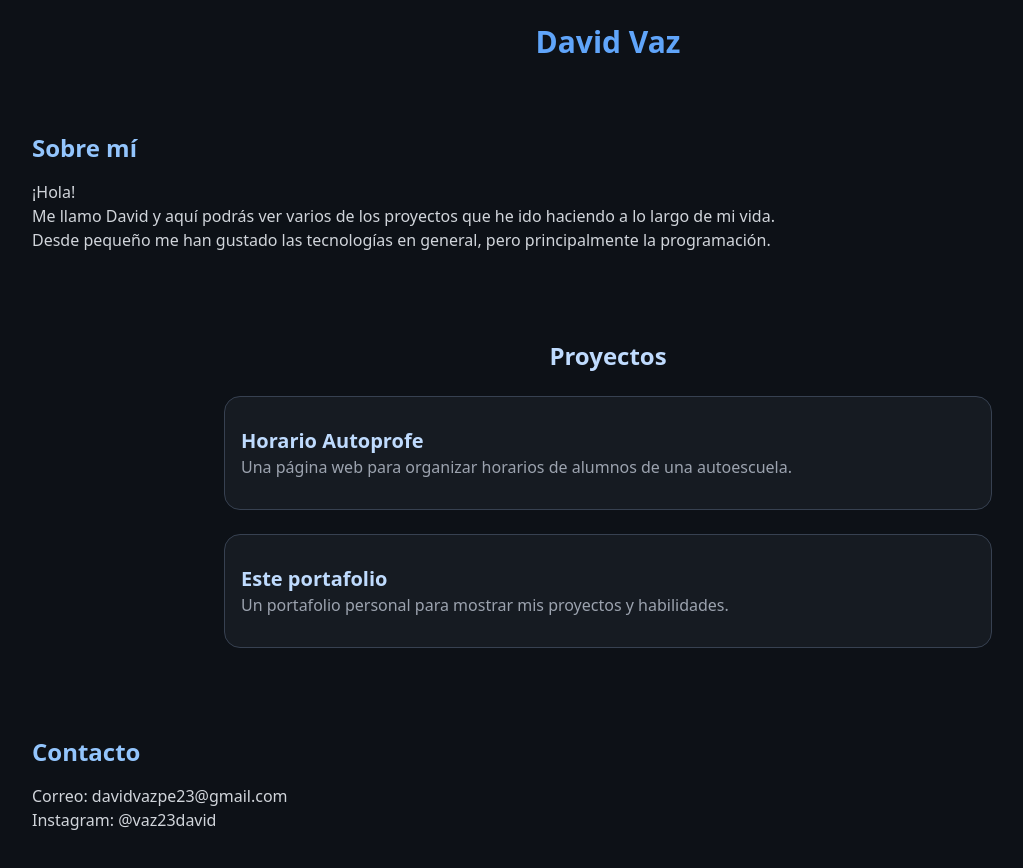
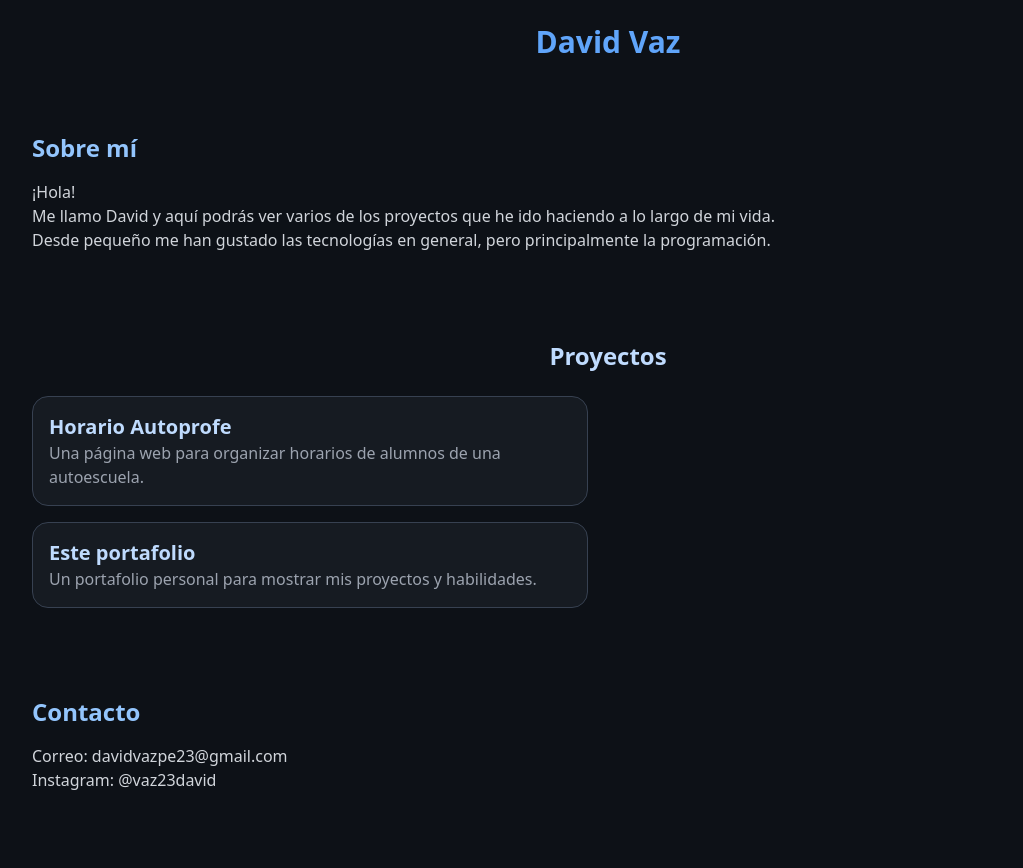
Before and after one commit to Davivp23/DavidVaz, a React (Vite) app: page / in a window 1280 px wide. Shown: the top 868 px of the page, without its empty margins (32-1055 px from the left). After the commit the page ends 800 px from the top, so only its background shows below. Built offline with nearby package versions, Linux system fonts and the light colour scheme.

Commit message:
Refactor Projects component: improve layout and add hover functionality for project images

```diff
--- a/src/components/Projects.jsx
+++ b/src/components/Projects.jsx
@@ -1,29 +1,41 @@
-import React from 'react';
+import React, { useState } from 'react';
 import { Link } from 'react-router-dom';
 import projects from '../data/projects';
 
 export default function Projects() {
+  const [hoveredProject, setHoveredProject] = useState(null);
+
   return (
     <section className="py-10">
       <h2 className="text-2xl font-bold mb-6 text-center text-blue-200">Proyectos</h2>
-      <div className="flex flex-col gap-6 max-w-3xl mx-auto">
-        {projects.map((project) => (
-          <Link
-            key={project.id}
-            to={`/proyecto/${project.id}`}
-            className="group flex items-center justify-between gap-4 p-4 bg-[#161b22] border border-gray-700 rounded-2xl hover:scale-[1.02] transition-transform"
-          >
-            <div className="flex-1">
+
+      <div className="flex flex-col md:flex-row gap-10 max-w-6xl mx-auto">
+        {/* Bloques de proyectos */}
+        <div className="flex-1 flex flex-col gap-4">
+          {projects.map((project) => (
+            <Link
+              key={project.id}
+              to={`/proyecto/${project.id}`}
+              onMouseEnter={() => setHoveredProject(project)}
+              onMouseLeave={() => setHoveredProject(null)}
+              className="p-4 bg-[#161b22] border border-gray-700 rounded-2xl hover:scale-[1.02] transition-transform"
+            >
               <h3 className="text-xl font-bold text-blue-200">{project.title}</h3>
               <p className="text-gray-400">{project.description}</p>
-            </div>
+            </Link>
+          ))}
+        </div>
+
+        {/* Imagen dinámica */}
+        <div className="hidden md:flex items-center justify-center flex-1">
+          {hoveredProject && (
             <img
-              src={project.image}
-              alt={`Imagen de ${project.title}`}
-              className="w-32 h-20 object-cover rounded-lg opacity-0 translate-x-4 transition-all duration-700 ease-out group-hover:opacity-100 group-hover:translate-x-0"
+              src={hoveredProject.image}
+              alt={`Imagen de ${hoveredProject.title}`}
+              className="w-full max-w-sm h-auto rounded-xl shadow-lg transition-all duration-500 opacity-100"
             />
-          </Link>
-        ))}
+          )}
+        </div>
       </div>
     </section>
   );
```
